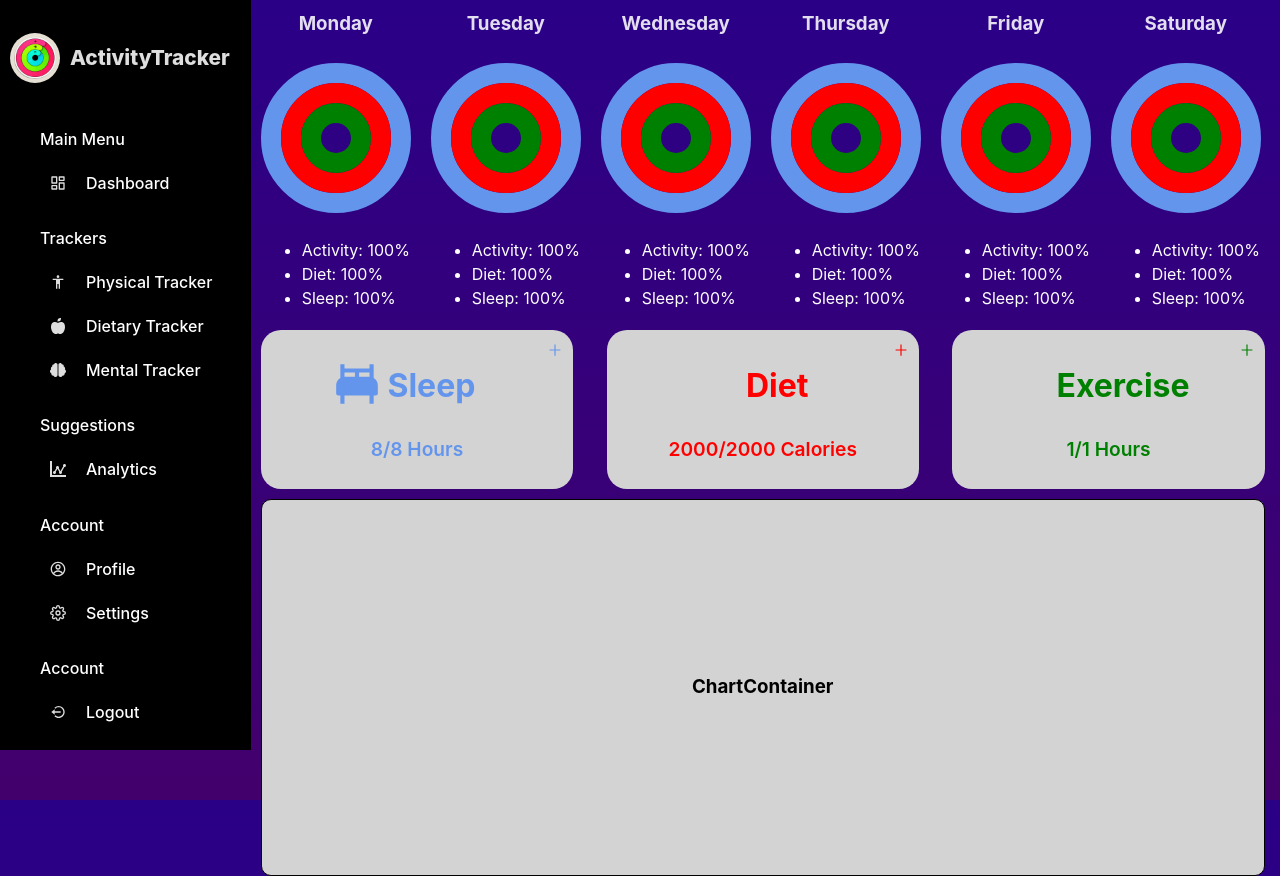
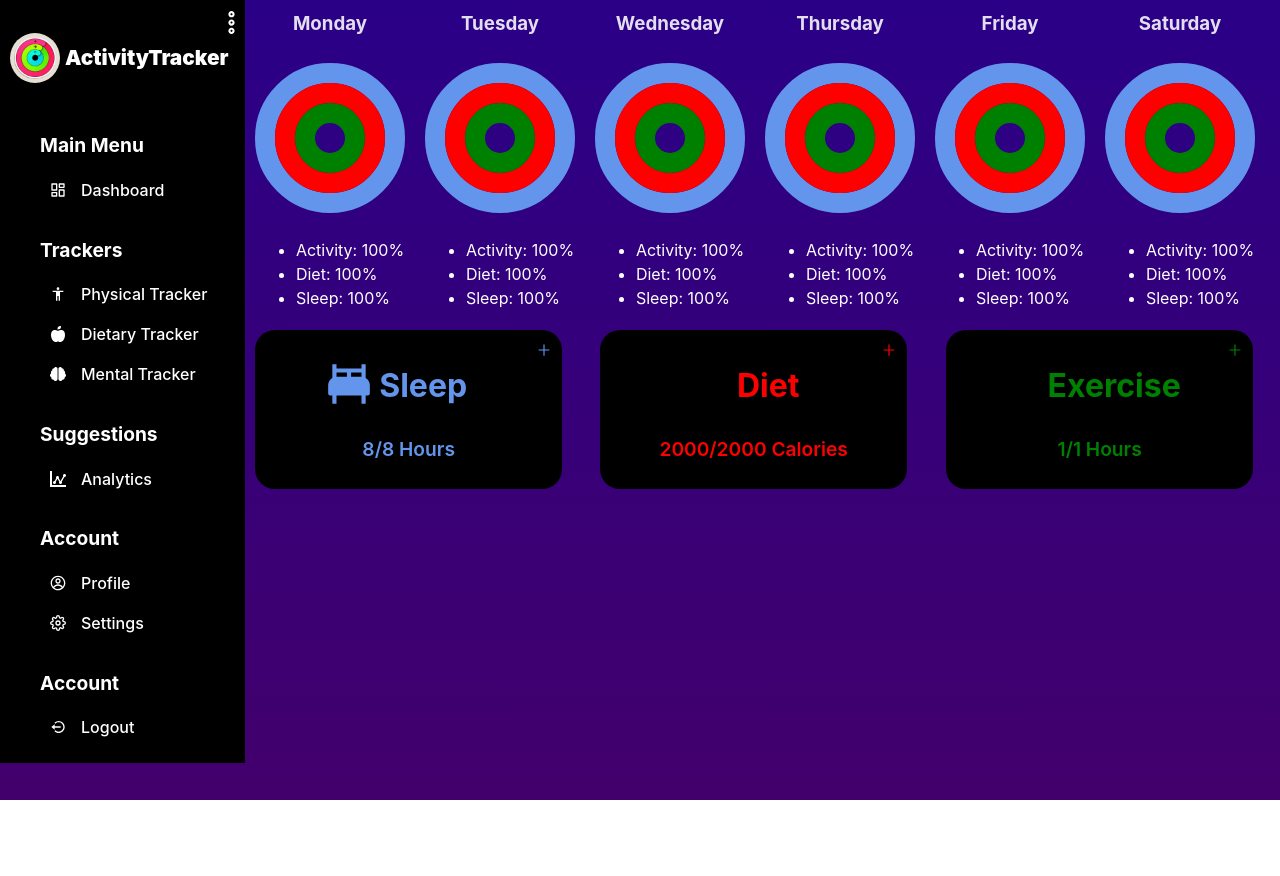
Before and after one commit to adamfenji/Team4SoftwareProject, a React (Vite) app: page /Team4SoftwareProject/dashboard in a window 1280 px wide. After the commit the page ends 800 px from the top, so only its background shows below. Built offline with nearby package versions, Linux system fonts and the light colour scheme; some icons are missing.

Commit message:
Added animations +Added flipCard effect + fixed widget colors + Fixed sizes

```diff
--- a/components/Dashboard/ActivityCalendar.tsx
+++ b/components/Dashboard/ActivityCalendar.tsx
@@ -1,10 +1,11 @@
 import "./ActivityCalendar.css";
+import 'animate.css';
 
 function ActivityCalendar() {
     return (
         <>
             <div className="calendarContainer">
-                <div className="dayContainer">
+                <div className="dayContainer animate__animated animate__bounceInRight">
                     <h3>Monday</h3>
                     <div className="outerCircle">
                         <div className="innerCircle">
@@ -23,7 +24,7 @@ function ActivityCalendar() {
                     </ul>
                 </div>
 
-                <div className="dayContainer">
+                <div className="dayContainer animate__animated animate__bounceInRight">
                     <h3>Tuesday</h3>
                     <div className="outerCircle">
                         <div className="innerCircle">
@@ -42,7 +43,7 @@ function ActivityCalendar() {
                     </ul>
                 </div>
 
-                <div className="dayContainer">
+                <div className="dayContainer animate__animated animate__bounceInRight">
                     <h3>Wednesday</h3>
                     <div className="outerCircle">
                         <div className="innerCircle">
@@ -61,7 +62,7 @@ function ActivityCalendar() {
                     </ul>
                 </div>
 
-                <div className="dayContainer">
+                <div className="dayContainer animate__animated animate__bounceInRight">
                     <h3>Thursday</h3>
                     <div className="outerCircle">
                         <div className="innerCircle">
@@ -80,7 +81,7 @@ function ActivityCalendar() {
                     </ul>
                 </div>
 
-                <div className="dayContainer">
+                <div className="dayContainer animate__animated animate__bounceInRight">
                     <h3>Friday</h3>
                     <div className="outerCircle">
                         <div className="innerCircle">
@@ -99,7 +100,7 @@ function ActivityCalendar() {
                     </ul>
                 </div>
 
-                <div className="dayContainer">
+                <div className="dayContainer animate__animated animate__bounceInRight">
                     <h3>Saturday</h3>
                     <div className="outerCircle">
                         <div className="innerCircle">
@@ -118,7 +119,7 @@ function ActivityCalendar() {
                     </ul>
                 </div>
 
-                <div className="dayContainer">
+                <div className="dayContainer animate__animated animate__bounceInRight">
                     <h3>Sunday</h3>
                     <div className="outerCircle">
                         <div className="innerCircle">
--- a/components/Dashboard/Dashboard.css
+++ b/components/Dashboard/Dashboard.css
@@ -4,8 +4,11 @@
     flex: 1;
 }
 
-.chartContainer{
-    border: 1px solid black;
+.contentContainer{
+    width: 100%;
+}
+
+/* .chartContainer{
     margin-left: 10px;
     margin-right: 10px;
     height: 50%;
@@ -13,6 +16,6 @@
     justify-content: center;
     align-items: center;
     border-radius: 10px;
-    background-color: lightgrey;
-    color: black;
-}
+    background-color: black;
+    color: white;
+} */
--- a/components/Dashboard/Dashboard.tsx
+++ b/components/Dashboard/Dashboard.tsx
@@ -1,20 +1,21 @@
 import SideBar from "./SideBar.tsx";
 import ActivityCalendar from "./ActivityCalendar.tsx";
 import WidgetGoals from "./WidgetGoals.tsx";
+import 'animate.css';
 
 import "./Dashboard.css";
 
 function Dashboard() {
     return (
         <div className="dashboardContainer">
-            <div className="sidebarDashboard">
+            <div className="sidebarDashboard animate__animated animate__slideInLeft animate__delay-1s">
                 <SideBar />
             </div>
             <div className="contentDashboard">
                 <ActivityCalendar />
                 <WidgetGoals/>
                 <div className="chartContainer">
-                    <h3>ChartContainer</h3>
+                    {/* <h3>ChartContainer</h3> */}
                 </div>
             </div>
 
--- a/components/Dashboard/SideBar.css
+++ b/components/Dashboard/SideBar.css
@@ -1,8 +1,23 @@
+body{
+    padding: 0px;
+    margin: 0px;
+    overflow-x: hidden;
+}
+
 .sidebar{
     background-color: black;
     border-right: 1px solid black;
     height: 100%;
     overflow-y: auto;
+    color: white;
+    overflow-x: hidden;
+}
+
+.sidebar .actionButton{
+    padding-top: 10px;
+    float: right;
+    height: 25px;
+    width: auto;
 }
 
 .sidebar .logo{
@@ -18,10 +33,10 @@
 }
 
 .logo h2{
-    font-weight: 800;
+    font-weight: 1000;
     font-size: 1.3rem;
-    margin-left: 10px;
-    padding-right: 10px;
+    margin-left: 5px;
+    padding-right: 5px;
 }
 
 .sidebar .links{
@@ -31,7 +46,8 @@
 
 .sidebar .links h4{
     color: white;
-    font-weight: 500;
+    font-weight: 750;
+    font-size: 1.2rem;
     margin-bottom: 10px;
 }
 
@@ -51,12 +67,91 @@
 
 .links li a{
     color: white;
-    padding: 10px;
+    padding: 5px;
     font-weight: 500;
     white-space: nowrap;
     text-decoration: none;
+    transition: 0.15s;
 }
 .links li a:hover{
     font-weight: 700;
-    transition: 0.2s;
+    text-shadow: 0 0 20px 1px white;
 }
+
+.accountSection{
+    margin-left: -50px;
+    display: flex;
+    flex-direction: column;
+    justify-content: center;
+    align-items: center;
+}
+
+#sidebar-profile-pic{
+    height: 80px;
+    width: 80px;
+    border-radius: 50%;
+    object-fit: cover;
+    transition: 0.12s;
+}
+
+#sidebar-profile-pic:hover{
+    height: 85px;
+    width: 85px;
+    box-shadow: 0 0 20px 1px white;
+}
+
+#sidebar-profile-name{
+    font-weight: 500;
+}
+
+
+.sidebar .logo-extanded{
+    display: flex;
+    align-items: center;
+}
+
+.logo-extanded img{
+    width: auto;
+    padding-top: 50px;
+    height: 35px;
+    border-radius: 50%;
+}
+
+.links-extanded{
+    display: flex;
+    flex-direction: column;
+    align-items: center;
+    padding: 0px;
+}
+
+.sidebar .links-extanded{
+    list-style: none;
+    margin-top: 20px;
+}
+
+.links-extanded li{
+    display: flex;
+    align-items: center;
+}
+
+.links-extanded li:hover{
+    border-radius: 4px;
+    cursor: pointer;
+}
+
+.links-extanded li .icon{
+    padding: 12px 10px;
+}
+
+.links-extanded li a{
+    color: white;
+    padding: 5px;
+    font-weight: 500;
+    white-space: nowrap;
+    text-decoration: none;
+    transition: 0.15s;
+}
+.links-extanded li a:hover{
+    font-weight: 700;
+    text-shadow: 0 0 20px 1px white;
+}
--- a/components/Dashboard/SideBar.tsx
+++ b/components/Dashboard/SideBar.tsx
@@ -3,13 +3,24 @@ import { FiSettings } from "react-icons/fi";
 import { ImStatsDots } from "react-icons/im";
 import { BiLogOutCircle, BiBody } from "react-icons/bi";
 import { FaAppleAlt, FaBrain } from "react-icons/fa";
-import { CgProfile } from "react-icons/cg";
+import { CgMoreVertical, CgProfile } from "react-icons/cg";
 
 import "./SideBar.css";
 
+import { useState } from "react";
+
 function SideBar() {
+
+    const [expanded, setExpanded] = useState(true);
+
     return (
-        <aside className="sidebar">
+        <aside className="sidebar animate__animated animate__slideInLeft animate__delay-1s">
+            {expanded ? (
+                <>
+                    <CgMoreVertical
+                        className="actionButton"
+                        onClick={() => setExpanded(false)}
+                    />
 
                     {/* div containing the logo and name of the web application */}
                     <div className="logo">
@@ -74,7 +85,71 @@ function SideBar() {
                             </a>
                         </li>
                     </ul>
+                </>
+            ) : (
+                <>
+                    <CgMoreVertical
+                        className="actionButton"
+                        onClick={() => setExpanded(true)}
+                    /><br />
 
+                    {/* div containing the logo and name of the web application */}
+                    <div className="logo-extanded">
+                        <img src="..\assets\logo-sample.jpg" alt="logo" />
+                    </div>
+
+                    {/* ul containg the sections of the web application.
+                    -h4 are the main sections
+                    -li are the tabs under that section
+            */}
+                    <ul className="links-extanded">
+                        <li>
+                            <a href="#"
+                                onClick={() => window.location.href = "/Team4SoftwareProject/dashboard"}>
+                                    <LuLayoutDashboard className="icon"
+                                onClick={() => window.location.href = "/Team4SoftwareProject/dashboard"}>/
+                            </LuLayoutDashboard>
+                                </a>
+                        </li>
+                        <li>
+
+                            <a href="#"><BiBody className="icon" /></a>
+                        </li>
+                        <li>
+
+                            <a href="#"><FaAppleAlt className="icon" /></a>
+                        </li>
+                        <li>
+
+                            <a href="#"><FaBrain className="icon" /></a>
+                        </li>
+                        <li>
+
+                            <a href="#"><ImStatsDots className="icon" /></a>
+                        </li>
+                        <li>
+                            <a href="#"
+                                onClick={() => window.location.href = "/Team4SoftwareProject/profile"}>
+                                    <CgProfile className="icon"
+                                onClick={() => window.location.href = "/Team4SoftwareProject/profile"}>
+                            </CgProfile>
+                            </a>
+                        </li>
+                        <li>
+                            <a href="#"><FiSettings className="icon" /></a>
+                        </li>
+                        <li>
+                            <a href="#"
+                                onClick={() => window.location.href = "/Team4SoftwareProject"}>
+                                    <BiLogOutCircle className="icon"
+                                onClick={() => window.location.href = "/Team4SoftwareProject"}>
+                            </BiLogOutCircle>
+                            </a>
+                        </li>
+                    </ul>
+
+                </>
+            )}
         </aside>
     );
 }
--- a/components/Dashboard/WidgetGoals.css
+++ b/components/Dashboard/WidgetGoals.css
@@ -5,14 +5,14 @@
 }
 
 .cardContainer{
-    background-color: lightgray;
+    background-color: black;
     color: black;
-    width: calc(31% - 5px);
+    width: calc(30.5% - 5px);
     margin-top: 10px;
     margin-bottom: 10px;
     border-radius: 20px;
     margin-left: 10px;
-    margin-right: 10px;
+    margin-right: 15px;
 }
 
 .addAction{
@@ -59,3 +59,22 @@
 #dietCard{
     color: red;
 }
+
+.formContainer{
+    display: flex;
+    flex-direction: column;
+    justify-content: center;
+    align-items: center;
+    height: 100%;
+    text-align: center;
+    margin-left: 15px;
+    font-weight: 600;
+}
+
+.formContainer input{
+    width: 45%;
+    /* color: cornflowerblue; */
+    text-align: center;
+    font-weight: 600;
+    margin-top: 10px;
+}
--- a/components/Dashboard/WidgetGoals.tsx
+++ b/components/Dashboard/WidgetGoals.tsx
@@ -1,14 +1,34 @@
+import { useState } from "react";
 import { BiSolidBed } from "react-icons/bi";
 import { AiOutlinePlus } from "react-icons/ai";
 import { FaAppleWhole, FaPersonRunning } from "react-icons/fa6";
 
 import "./WidgetGoals.css";
+import 'animate.css';
 
 function WidgetGoals() {
+    const [isSleepFront, setSleepFront] = useState(true);
+    const [isDietFront, setDietFront] = useState(true);
+    const [isExerciseFront, setExerciseFront] = useState(true);
+
+    const flipSleepCard = () => {
+        setSleepFront(!isSleepFront);
+    };
+
+    const flipDietCard = () => {
+        setDietFront(!isDietFront);
+    };
+
+    const flipExerciseCard = () => {
+        setExerciseFront(!isExerciseFront);
+    };
+
     return (
         <div className="widgetContainer">
-            <div className="cardContainer" id="sleepCard">
-                <span className="addAction"><AiOutlinePlus/></span>
+            <div className="cardContainer animate__animated animate__bounceInRight" id="sleepCard">
+                <span className="addAction" onClick={flipSleepCard}><AiOutlinePlus /></span>
+                {isSleepFront ? (
+                    <>
                         <div className="sectionHeader">
                             <BiSolidBed className="sectionLogo" />
                             <h3>Sleep</h3>
@@ -16,10 +36,21 @@ function WidgetGoals() {
                         <div className="sectionContent">
                             <span>8/8 Hours</span>
                         </div>
+                    </>
+                ) : (
+                    <form className="formContainer">
+                        <label>How many hours did you sleep?</label>
+                        <div>
+                            <input type="number" placeholder="" /> Hours
+                        </div>
+                    </form>
+                )}
             </div>
 
-            <div className="cardContainer" id="dietCard">
-                <span className="addAction"><AiOutlinePlus/></span>
+            <div className="cardContainer animate__animated animate__bounceInRight" id="dietCard">
+                <span className="addAction" onClick={flipDietCard}><AiOutlinePlus /></span>
+                {isDietFront ? (
+                    <>
                         <div className="sectionHeader">
                             <FaAppleWhole className="sectionLogo" />
                             <h3>Diet</h3>
@@ -27,10 +58,21 @@ function WidgetGoals() {
                         <div className="sectionContent">
                             <span>2000/2000 Calories</span>
                         </div>
+                    </>
+                ) : (
+                    <form className="formContainer">
+                        <label>How many calories did you consume?</label>
+                        <div>
+                            <input type="number" placeholder="" /> Calories
+                        </div>
+                    </form>
+                )}
             </div>
 
-            <div className="cardContainer" id="exerciseCard">
-                <span className="addAction"><AiOutlinePlus/></span>
+            <div className="cardContainer animate__animated animate__bounceInRight" id="exerciseCard">
+                <span className="addAction" onClick={flipExerciseCard}><AiOutlinePlus /></span>
+                {isExerciseFront ? (
+                    <>
                         <div className="sectionHeader">
                             <FaPersonRunning className="sectionLogo" />
                             <h3>Exercise</h3>
@@ -38,6 +80,15 @@ function WidgetGoals() {
                         <div className="sectionContent">
                             <span>1/1 Hours</span>
                         </div>
+                    </>
+                ) : (
+                    <form className="formContainer">
+                        <label>How many hours did you exercise?</label>
+                        <div>
+                            <input type="number" placeholder="" /> Hours
+                        </div>
+                    </form>
+                )}
             </div>
         </div>
     );
--- a/package.json
+++ b/package.json
@@ -10,6 +10,7 @@
     "preview": "vite preview"
   },
   "dependencies": {
+    "animate.css": "^4.1.1",
     "react": "^18.2.0",
     "react-dom": "^18.2.0",
     "react-icons": "^4.11.0",
```
Also changed, not shown: 1 other file (tests, documents, lock files or other folders). Lines whose indentation alone changed are shown as unchanged.
